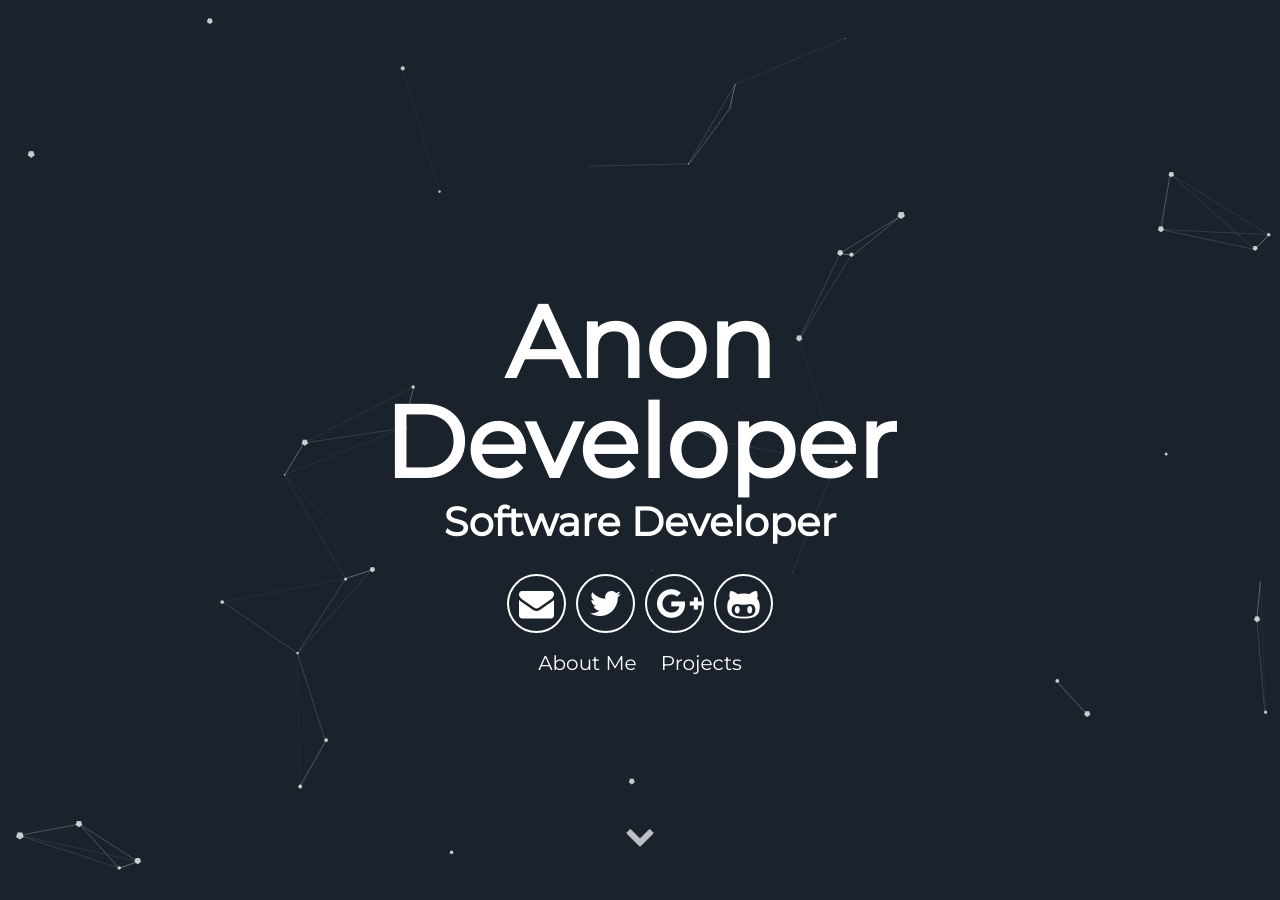
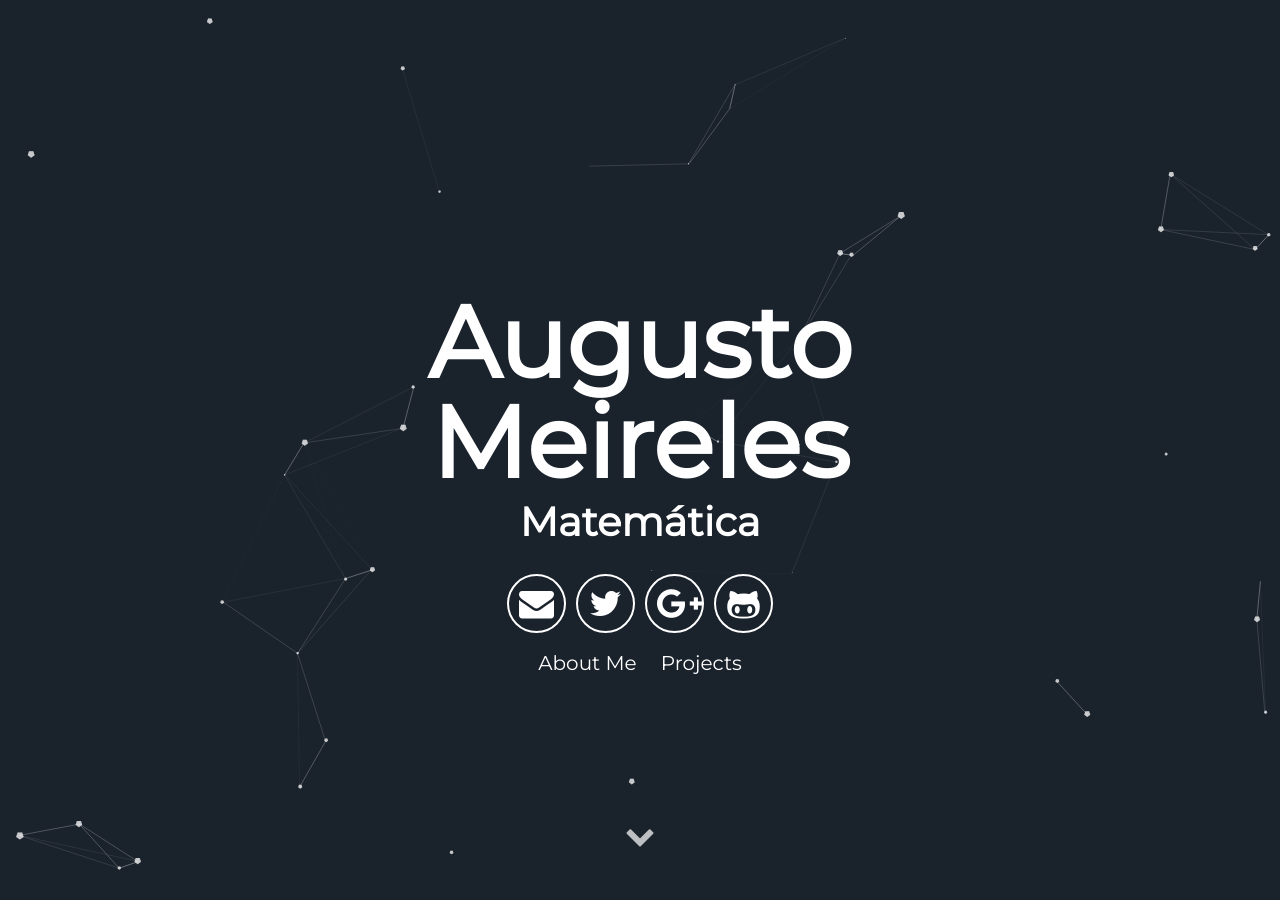
Before and after one commit to AugustoMeireles/AugustoMeireles.github.io, a Jekyll site: the page built from index.html, in a window 1280 px wide and 900 px high. Built offline with Jekyll 4.4.1, drawn with Linux system fonts in a browser that asks for light colours; some of the changed text lies outside the part shown.

Commit message:
Configurações iniciais

```diff
--- a/_config.yml
+++ b/_config.yml
@@ -1,14 +1,14 @@
 # Site settings
-title: A blog about lorem ipsum dolor sit amet
-description: A blog about lorem ipsum dolor sit amet
+title: Augusto Meireles
+description: Augusto Meireles
 # baseurl: "/particle" # the subpath of your site, e.g. /blog
 # url: "localhost:3000" # the base hostname & protocol for your site e.g. http://willianjusten.com.br
 
 # User settings
-username: Anon Developer
+username: Augusto Meireles
 user_description: Bicycle rights irony actually neutra typewriter lyft. Man bun taxidermy put a bird on it, umami yr ramps pop-up ugh bushwick chia lo-fi. Occupy bitters pour-over snackwave you probably haven't heard of them small batch. Cornhole mustache man bun letterpress echo park VHS.
-user_title: Software Developer
-email: anon@anon.com
+user_title: Matemática
+email: augusto.m.vargas@gmail.com
 twitter_username: lorem_ipsum
 github_username:  lorem_ipsum
 gplus_username:  lorem_ipsum
--- a/_includes/footer.html
+++ b/_includes/footer.html
@@ -1,6 +1,5 @@
 <footer class="footer">
-    <p>&copy; {{site.username}}</p>
-    <p>Build with Jekyll and <span class="love">❤</span> by <a href="https://github.com/nrandecker">Nathan Randecker</a></p>
+    <p>Build with Jekyll and <span class="love">❤</span> </p>
 </footer>
 <script src="//cdn.jsdelivr.net/particles.js/2.0.0/particles.min.js"></script>
 <script src="{{ "/assets/js/sweet-scroll.min.js" | prepend: site.baseurl }}"></script>
```
